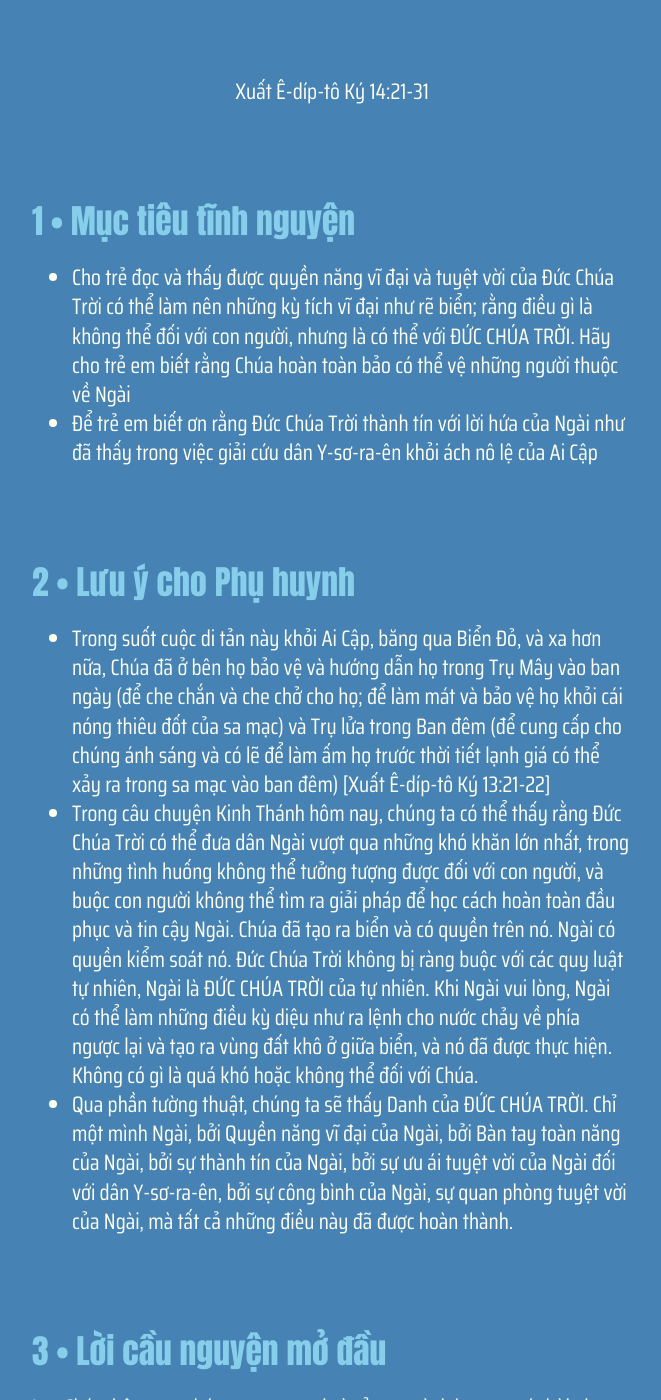
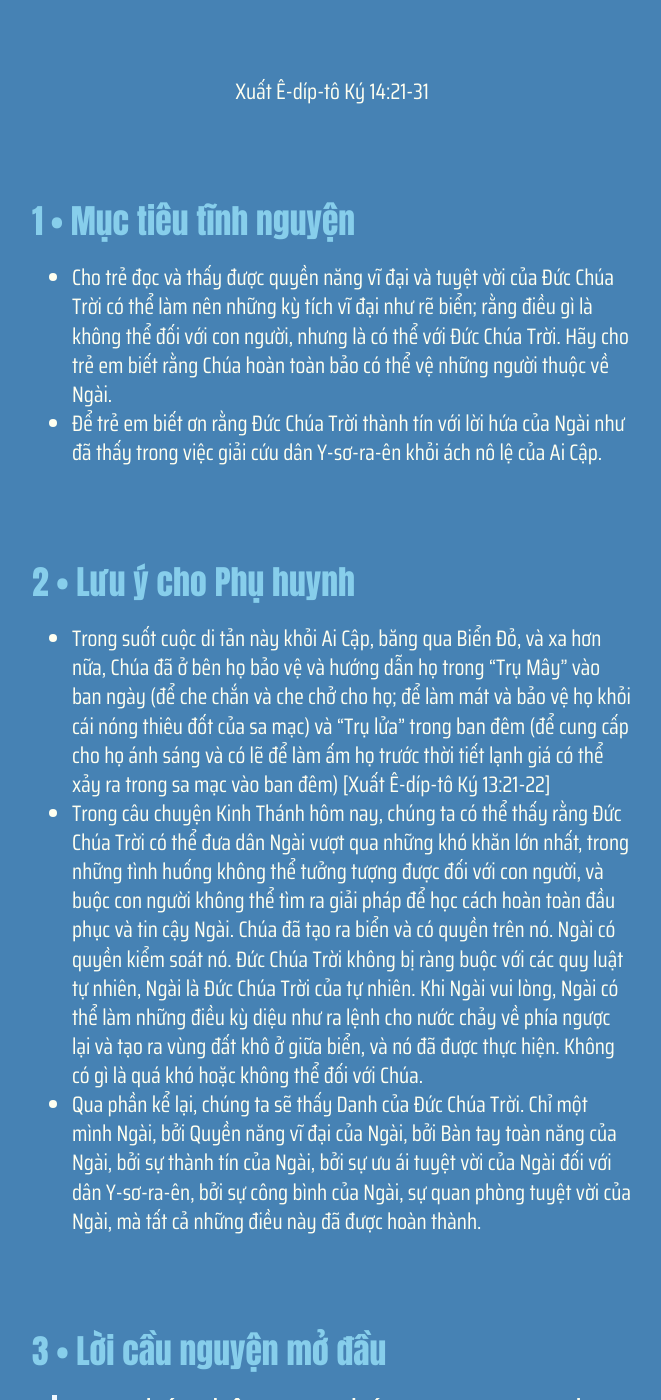
Before and after one commit to GospelTrust/LGS, a Jekyll site: the page built from docs/content/_vi/27-1.md, in a window 1280 px wide and 1400 px high, scrolled down 504 px. Shown: the whole window, without its empty margins (308-969 px from the left). Built offline with Jekyll 4.4.1, drawn with Linux system fonts in a browser that asks for light colours; some web fonts are replaced; some of the changed text lies outside the part shown.

Commit message:
Update: w27d1

```diff
--- a/docs/content/_vi/27-1.md
+++ b/docs/content/_vi/27-1.md
@@ -1,30 +1,30 @@
 ---
 week: 27
 day: 1
-title: 'MÔI-SE: VƯỢT QUA BIỂN ĐỎ TRÊN ĐẤT KHÔ'
+title: 'Môi-se: Vượt qua Biển Đỏ như trên đất khô'
 bible: 'Xuất Ê-díp-tô Ký 14:21-31'
 layout: lesson
 ---
 
 
 {% include lesson/section.html index=1 %}
-- Cho trẻ đọc và thấy được quyền năng vĩ đại và tuyệt vời của Đức Chúa Trời có thể làm nên những kỳ tích vĩ đại như rẽ biển; rằng điều gì là không thể đối với con người, nhưng là có thể với ĐỨC CHÚA TRỜI. Hãy cho trẻ em biết rằng Chúa hoàn toàn bảo có thể vệ những người thuộc về Ngài
-- Để trẻ em biết ơn rằng Đức Chúa Trời thành tín với lời hứa của Ngài như đã thấy trong việc giải cứu dân Y-sơ-ra-ên khỏi ách nô lệ của Ai Cập
+- Cho trẻ đọc và thấy được quyền năng vĩ đại và tuyệt vời của Đức Chúa Trời có thể làm nên những kỳ tích vĩ đại như rẽ biển; rằng điều gì là không thể đối với con người, nhưng là có thể với Đức Chúa Trời. Hãy cho trẻ em biết rằng Chúa hoàn toàn bảo có thể vệ những người thuộc về Ngài.
+- Để trẻ em biết ơn rằng Đức Chúa Trời thành tín với lời hứa của Ngài như đã thấy trong việc giải cứu dân Y-sơ-ra-ên khỏi ách nô lệ của Ai Cập.
 
 
 {% include lesson/section.html index=2 %}
-- Trong suốt cuộc di tản này khỏi Ai Cập, băng qua Biển Đỏ, và xa hơn nữa, Chúa đã ở bên họ bảo vệ và hướng dẫn họ trong Trụ Mây vào ban ngày (để che chắn và che chở cho họ; để làm mát và bảo vệ họ khỏi cái nóng thiêu đốt của sa mạc) và Trụ lửa trong Ban đêm (để cung cấp cho chúng ánh sáng và có lẽ để làm ấm họ trước thời tiết lạnh giá có thể xảy ra trong sa mạc vào ban đêm) [Xuất Ê-díp-tô Ký 13:21-22]
-- Trong câu chuyện Kinh Thánh hôm nay, chúng ta có thể thấy rằng Đức Chúa Trời có thể đưa dân Ngài vượt qua những khó khăn lớn nhất, trong những tình huống không thể tưởng tượng được đối với con người, và buộc con người không thể tìm ra giải pháp để học cách hoàn toàn đầu phục và tin cậy Ngài. Chúa đã tạo ra biển và có quyền trên nó. Ngài có quyền kiểm soát nó. Đức Chúa Trời không bị ràng buộc với các quy luật tự nhiên, Ngài là ĐỨC CHÚA TRỜI của tự nhiên. Khi Ngài vui lòng, Ngài có thể làm những điều kỳ diệu như ra lệnh cho nước chảy về phía ngược lại và tạo ra vùng đất khô ở giữa biển, và nó đã được thực hiện. Không có gì là quá khó hoặc không thể đối với Chúa.
-- Qua phần tường thuật, chúng ta sẽ thấy Danh của ĐỨC CHÚA TRỜI. Chỉ một mình Ngài, bởi Quyền năng vĩ đại của Ngài, bởi Bàn tay toàn năng của Ngài, bởi sự thành tín của Ngài, bởi sự ưu ái tuyệt vời của Ngài đối với dân Y-sơ-ra-ên, bởi sự công bình của Ngài, sự quan phòng tuyệt vời của Ngài, mà tất cả những điều này đã được hoàn thành.
+- Trong suốt cuộc di tản này khỏi Ai Cập, băng qua Biển Đỏ, và xa hơn nữa, Chúa đã ở bên họ bảo vệ và hướng dẫn họ trong "Trụ Mây" vào ban ngày (để che chắn và che chở cho họ; để làm mát và bảo vệ họ khỏi cái nóng thiêu đốt của sa mạc) và "Trụ lửa" trong ban đêm (để cung cấp cho họ ánh sáng và có lẽ để làm ấm họ trước thời tiết lạnh giá có thể xảy ra trong sa mạc vào ban đêm) [Xuất Ê-díp-tô Ký 13:21-22]
+- Trong câu chuyện Kinh Thánh hôm nay, chúng ta có thể thấy rằng Đức Chúa Trời có thể đưa dân Ngài vượt qua những khó khăn lớn nhất, trong những tình huống không thể tưởng tượng được đối với con người, và buộc con người không thể tìm ra giải pháp để học cách hoàn toàn đầu phục và tin cậy Ngài. Chúa đã tạo ra biển và có quyền trên nó. Ngài có quyền kiểm soát nó. Đức Chúa Trời không bị ràng buộc với các quy luật tự nhiên, Ngài là Đức Chúa Trời của tự nhiên. Khi Ngài vui lòng, Ngài có thể làm những điều kỳ diệu như ra lệnh cho nước chảy về phía ngược lại và tạo ra vùng đất khô ở giữa biển, và nó đã được thực hiện. Không có gì là quá khó hoặc không thể đối với Chúa.
+- Qua phần kể lại, chúng ta sẽ thấy Danh của Đức Chúa Trời. Chỉ một mình Ngài, bởi Quyền năng vĩ đại của Ngài, bởi Bàn tay toàn năng của Ngài, bởi sự thành tín của Ngài, bởi sự ưu ái tuyệt vời của Ngài đối với dân Y-sơ-ra-ên, bởi sự công bình của Ngài, sự quan phòng tuyệt vời của Ngài, mà tất cả những điều này đã được hoàn thành.
 
 
 {% include lesson/section.html index=3 %}
- Lạy Chúa, hôm nay chúng con ca ngợi và cảm ơn vì chúng con có thời gian nữa để con quay trở lại với Lời Chúa và hồi tưởng, suy ngẫm, thảo luận và đáp ứng lại những gì Chúa sẽ dạy chúng con. Điều này là vì lợi ích của chúng con, và vinh hiển của Ngài. Cảm ơn Ngài vì ân điển dành cho chúng con. Nhân danh Chúa Jêsus Christ, chúng ta cầu nguyện, Amen
+> Lạy Chúa, hôm nay chúng con ca ngợi và cảm ơn vì chúng con có thời gian nữa để con quay trở lại với Lời Chúa và hồi tưởng, suy ngẫm, thảo luận và đáp ứng lại những gì Chúa sẽ dạy chúng con. Điều này là vì lợi ích của chúng con, và vinh hiển của Ngài. Cảm ơn Ngài vì ân điển dành cho chúng con. Nhân danh Chúa Jêsus Christ, chúng ta cầu nguyện, Amen
 
 
 
 {% include lesson/section.html index=4 %}
-Xuất Ê-díp-tô Ký 14:13-14
+### Xuất Ê-díp-tô Ký 14:13-14
  13 Môi-se đáp cùng dân sự rằng: Chớ sợ chi, hãy ở đó, rồi ngày nay xem sự giải cứu Đức Giê-hô-va sẽ làm cho các ngươi; vì người Ê-díp-tô mà các ngươi ngó thấy ngày nay, thì chẳng bao giờ ngó thấy nữa. 14 Đức Giê-hô-va sẽ chiến cự cho, còn các ngươi cứ yên lặng
 
 
@@ -42,8 +42,12 @@
 
 
 {% include lesson/section.html index=8 %}
-DẢI TRUYỆN TRANH
- Phát cho mỗi em một tờ giấy. Yêu cầu trẻ em gấp nó làm đôi, sau đó gấp một nửa lần nữa và sau đó là lần thứ ba. Khi bạn mở tờ giấy ra, trên tờ giấy sẽ có 8 ô. Đối với mỗi cảnh hoặc hành động trong câu chuyện Kinh thánh, yêu cầu mỗi em vẽ một bức tranh hoặc đồ vật đơn giản vào mỗi ô theo thứ tự diễn ra trong câu chuyện. Để trẻ em/con bạn kể lại câu chuyện bằng cách sử dụng các mẩu truyện tranh của chúng.
+### Dải truyện tranh
+- Phát cho mỗi em một tờ giấy.
+- Yêu cầu trẻ em gấp nó làm đôi, sau đó gấp một nửa lần nữa và sau đó là lần thứ ba.
+- Khi bạn mở tờ giấy ra, trên tờ giấy sẽ có 8 ô.
+- Đối với mỗi cảnh hoặc hành động trong câu chuyện Kinh thánh, yêu cầu mỗi em vẽ một bức tranh hoặc đồ vật đơn giản vào mỗi ô theo thứ tự diễn ra trong câu chuyện.
+- Để trẻ em/con bạn kể lại câu chuyện bằng cách sử dụng các mẩu truyện tranh của chúng.
 
 
 {% include lesson/section.html index=9 %}
@@ -53,4 +57,4 @@
 
 
 {% include lesson/section.html index=10 %}
-Lạy Chúa, là Đấng vĩ đại, quyền năng và sự vinh hiển thuộc về Ngài! Chúng con ngợi khen Ngài và tôn cao danh Ngài! Cảm ơn vì lời của Ngài nhắc nhở chúng con rằng trong mọi tình huống, Ngài luôn ở bên những người tin tưởng vào Ngài. Cảm ơn vì khi chúng con chọn và tin cậy nơi Ngài là Đấng Cứu Rỗi và là Chúa của chúng con, Ngài sẽ không bao giờ từ bỏ chúng con. Chúng con cầu nguyện, Nhân danh Chúa Jêsus Christ, Amen
+> Lạy Chúa, là Đấng vĩ đại, quyền năng và sự vinh hiển thuộc về Ngài! Chúng con ngợi khen Ngài và tôn cao danh Ngài. Cảm ơn vì lời của Ngài nhắc nhở chúng con rằng trong mọi tình huống, Ngài luôn ở bên những người tin tưởng vào Ngài. Cảm ơn vì khi chúng con chọn và tin cậy nơi Ngài là Đấng Cứu Rỗi và là Chúa của chúng con, Ngài sẽ không bao giờ từ bỏ chúng con. Chúng con cầu nguyện, nhân danh Chúa Jêsus Christ, Amen.
```
